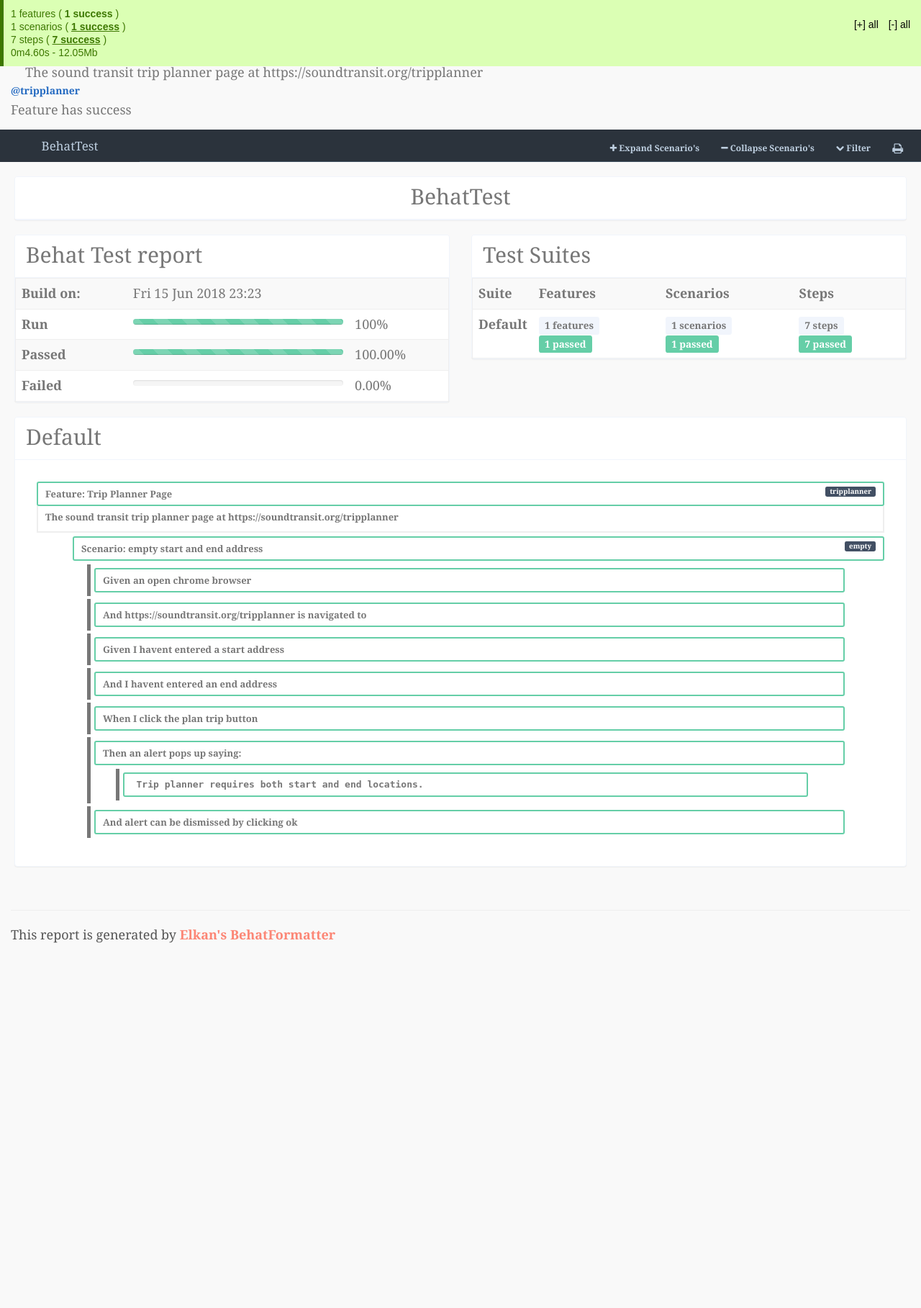
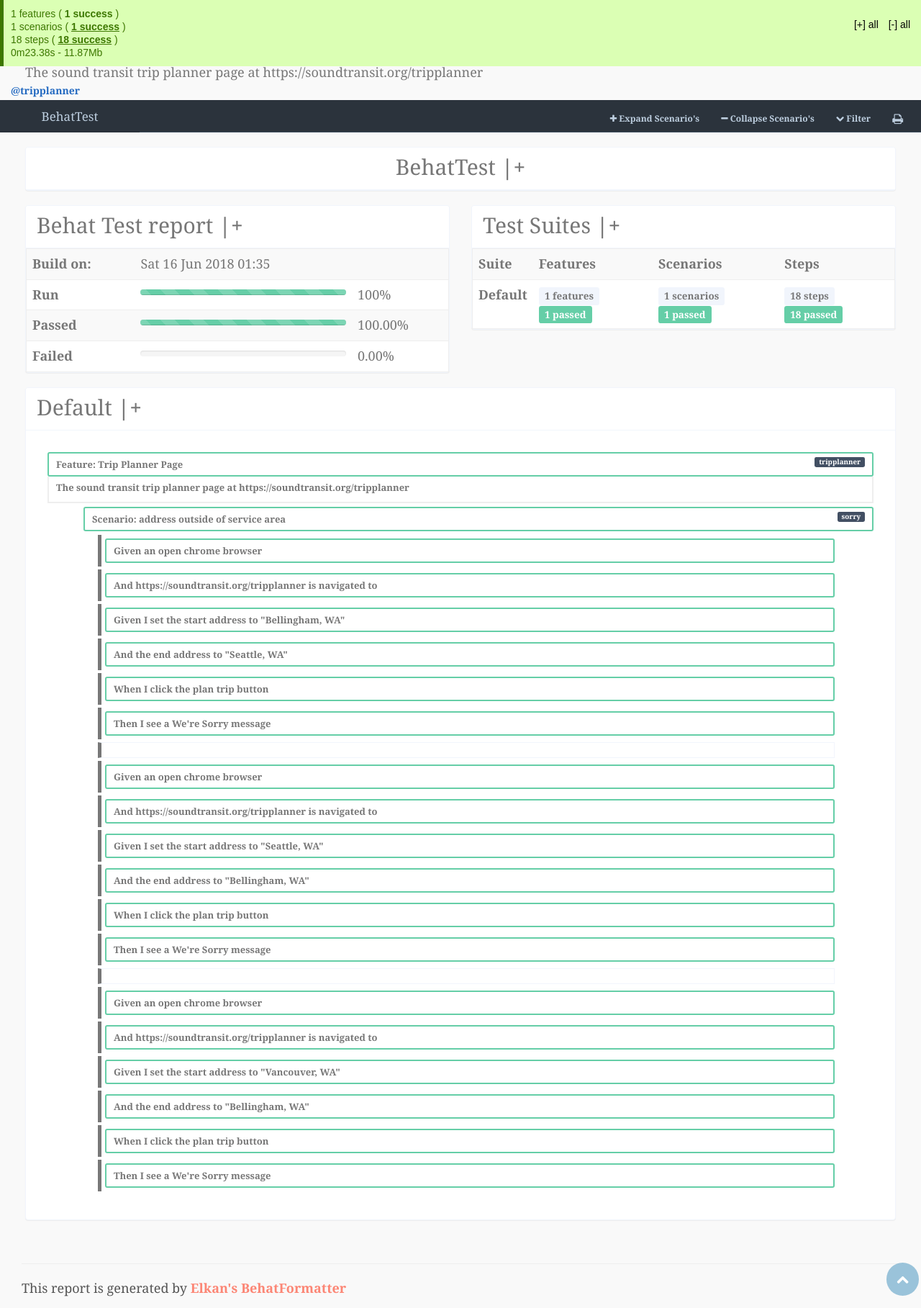
Before and after one commit to jimarasim/behattest, a PHP site: page /build/Index.html in a window 1280 px wide. Shown: the whole page at 72% size. Before the commit the page ends 1310 px from the top, so only its background shows below. Run offline with PHP 8.4, Linux system fonts and the light colour scheme; some libraries are stand-ins or nearby versions.

Commit message:
added test for invalid addresses

```diff
--- a/build/Index.html
+++ b/build/Index.html
@@ -339,11 +339,11 @@
             </ul>
             <div class="scenario">
                 <ul class="tags">
-                    <li>@empty</li>
+                    <li>@sorry</li>
                 </ul>
                 <h3>
-                    <span class="keyword"> Scenario: </span>
-                    <span class="title">empty start and end address</span>
+                    <span class="keyword"> Scenario Outline: </span>
+                    <span class="title">address outside of service area</span>
                 </h3>
                 <ol>
                     <li class="passed">
@@ -363,15 +363,15 @@
                     <li class="passed">
                         <div class="step">
                             <span class="keyword">Given </span>
-                            <span class="text">I havent entered a start address </span>
-                            <span class="path">TripPlannerContext::iHaventEnteredAStartAddress()</span>
+                            <span class="text">I set the start address to "Bellingham, WA" </span>
+                            <span class="path">TripPlannerContext::iSetTheStartAddressTo()</span>
                         </div>
                     </li>
                     <li class="passed">
                         <div class="step">
                             <span class="keyword">And </span>
-                            <span class="text">I havent entered an end address </span>
-                            <span class="path">TripPlannerContext::iHaventEnteredAnEndAddress()</span>
+                            <span class="text">the end address to "Seattle, WA" </span>
+                            <span class="path">TripPlannerContext::theEndAddressTo()</span>
                         </div>
                     </li>
                     <li class="passed">
@@ -384,19 +384,94 @@
                     <li class="passed">
                         <div class="step">
                             <span class="keyword">Then </span>
-                            <span class="text">an alert pops up saying: </span>
-                            <span class="path">TripPlannerContext::anAlertPopsUpSaying()</span>
+                            <span class="text">I see a We're Sorry message </span>
+                            <span class="path">TripPlannerContext::iSeeAWereSorryMessage()</span>
+                        </div>
+                    </li>
+                    <li class="passed">
+                        <div class="step">
+                            <span class="keyword">Given </span>
+                            <span class="text">an open chrome browser </span>
+                            <span class="path">CommonContext::anOpenChromeBrowser()</span>
                         </div>
                     </li>
                     <li class="passed">
                         <div class="step">
                             <span class="keyword">And </span>
-                            <span class="text">alert can be dismissed by clicking ok </span>
-                            <span class="path">TripPlannerContext::alertCanBeDismissedByClickingOk()</span>
+                            <span class="text">https://soundtransit.org/tripplanner is navigated to </span>
+                            <span class="path">TripPlannerContext::httpsSoundtransitOrgTripplannerIsNavigatedTo()</span>
                         </div>
                     </li>
-                </ol>
-            </div>
+                    <li class="passed">
+                        <div class="step">
+                            <span class="keyword">Given </span>
+                            <span class="text">I set the start address to "Seattle, WA" </span>
+                            <span class="path">TripPlannerContext::iSetTheStartAddressTo()</span>
+                        </div>
+                    </li>
+                    <li class="passed">
+                        <div class="step">
+                            <span class="keyword">And </span>
+                            <span class="text">the end address to "Bellingham, WA" </span>
+                            <span class="path">TripPlannerContext::theEndAddressTo()</span>
+                        </div>
+                    </li>
+                    <li class="passed">
+                        <div class="step">
+                            <span class="keyword">When </span>
+                            <span class="text">I click the plan trip button </span>
+                            <span class="path">TripPlannerContext::iClickThePlanTripButton()</span>
+                        </div>
+                    </li>
+                    <li class="passed">
+                        <div class="step">
+                            <span class="keyword">Then </span>
+                            <span class="text">I see a We're Sorry message </span>
+                            <span class="path">TripPlannerContext::iSeeAWereSorryMessage()</span>
+                        </div>
+                    </li>
+                    <li class="passed">
+                        <div class="step">
+                            <span class="keyword">Given </span>
+                            <span class="text">an open chrome browser </span>
+                            <span class="path">CommonContext::anOpenChromeBrowser()</span>
+                        </div>
+                    </li>
+                    <li class="passed">
+                        <div class="step">
+                            <span class="keyword">And </span>
+                            <span class="text">https://soundtransit.org/tripplanner is navigated to </span>
+                            <span class="path">TripPlannerContext::httpsSoundtransitOrgTripplannerIsNavigatedTo()</span>
+                        </div>
+                    </li>
+                    <li class="passed">
+                        <div class="step">
+                            <span class="keyword">Given </span>
+                            <span class="text">I set the start address to "Vancouver, WA" </span>
+                            <span class="path">TripPlannerContext::iSetTheStartAddressTo()</span>
+                        </div>
+                    </li>
+                    <li class="passed">
+                        <div class="step">
+                            <span class="keyword">And </span>
+                            <span class="text">the end address to "Bellingham, WA" </span>
+                            <span class="path">TripPlannerContext::theEndAddressTo()</span>
+                        </div>
+                    </li>
+                    <li class="passed">
+                        <div class="step">
+                            <span class="keyword">When </span>
+                            <span class="text">I click the plan trip button </span>
+                            <span class="path">TripPlannerContext::iClickThePlanTripButton()</span>
+                        </div>
+                    </li>
+                    <li class="passed">
+                        <div class="step">
+                            <span class="keyword">Then </span>
+                            <span class="text">I see a We're Sorry message </span>
+                            <span class="path">TripPlannerContext::iSeeAWereSorryMessage()</span>
+                        </div>
+                    </li>
             <div class="featureResult success">Feature has success
             </div>
         </div><!DOCTYPE html>
@@ -498,7 +573,7 @@
                             <tr>
                                 <th>Build on:</th>
                                 <td>
-                                    Fri 15 Jun 2018 23:23
+                                    Sat 16 Jun 2018 01:35
                                 </td>
                                 <td></td>
                             </tr>
@@ -568,6 +643,17 @@
 
 
 
+
+
+
+
+
+
+
+
+
+
+
                                                                                                                                             <td>
                                     <span id="label" class="label label-default">1 features </span>
                                     <span id="label" class="label label-success">1 passed</span>
@@ -581,8 +667,8 @@
                                     <span id="label" class="label label-info"></span>
                                 </td>
                                 <td>
-                                    <span id="label" class="label label-default">7 steps</span>
-                                    <span id="label" class="label label-success">7 passed</span>
+                                    <span id="label" class="label label-default">18 steps</span>
+                                    <span id="label" class="label label-success">18 passed</span>
                                     <span id="label" class="label label-danger"></span>
                                     <span id="label" class="label label-info"></span>
                                 </td>
@@ -617,8 +703,8 @@
                                             </li>
                                                                                     <div class="dd">
                                                                                     <li class="dd-item scenario success" data-id="scenario-1-1">
-                                                <div class="dd-nodrag dd-success">Scenario: empty start and end address
-                                                                                                                                                                                        <span class="pull-right label label-primary">empty</span>
+                                                <div class="dd-nodrag dd-success">Scenario: address outside of service area
+                                                                                                                                                                                        <span class="pull-right label label-primary">sorry</span>
                                                                                                                                                                     </div>
 
                                                 <ol class="dd-list">
@@ -636,13 +722,13 @@
                                                                                                             </li>
                                                                                                         <li class="dd-item step" data-id="step-1-1-">
                                                         <div class="dd-nodrag dd-success">
-                                                            <b>Given</b> I havent entered a start address
+                                                            <b>Given</b> I set the start address to &quot;Bellingham, WA&quot;
                                                         </div>
 
                                                                                                             </li>
                                                                                                         <li class="dd-item step" data-id="step-1-1-">
                                                         <div class="dd-nodrag dd-success">
-                                                            <b>And</b> I havent entered an end address
+                                                            <b>And</b> the end address to &quot;Seattle, WA&quot;
                                                         </div>
 
                                                                                                             </li>
@@ -654,20 +740,81 @@
                                                                                                             </li>
                                                                                                         <li class="dd-item step" data-id="step-1-1-">
                                                         <div class="dd-nodrag dd-success">
-                                                            <b>Then</b> an alert pops up saying:
+                                                            <b>Then</b> I see a We&#039;re Sorry message
                                                         </div>
-                                                                                                                  <ol class="dd-list">
-                                                             <li class="dd-item step-argument dd-collapsed" data-id="step-1-1--argument">
-                                                                 <div class="dd-nodrag dd-success">
-                                                                                                                                                                                                                                                                                         <p style="padding-left:0.5em; overflow-x:scroll; white-space:nowrap; font-family:monospace">Trip planner requires both start and end locations.</p>
-                                                                                                                                                                                                                                                                                                                                                    </div>
-                                                             </li>
-                                                         </ol>
+
+                                                                                                                    </li><li class="list-group-item break">
+                                                                                                            </li>
+                                                                                                        <li class="dd-item step" data-id="step-1-1-">
+                                                        <div class="dd-nodrag dd-success">
+                                                            <b>Given</b> an open chrome browser
+                                                        </div>
 
                                                                                                             </li>
                                                                                                         <li class="dd-item step" data-id="step-1-1-">
                                                         <div class="dd-nodrag dd-success">
-                                                            <b>And</b> alert can be dismissed by clicking ok
+                                                            <b>And</b> https://soundtransit.org/tripplanner is navigated to
+                                                        </div>
+
+                                                                                                            </li>
+                                                                                                        <li class="dd-item step" data-id="step-1-1-">
+                                                        <div class="dd-nodrag dd-success">
+                                                            <b>Given</b> I set the start address to &quot;Seattle, WA&quot;
+                                                        </div>
+
+                                                                                                            </li>
+                                                                                                        <li class="dd-item step" data-id="step-1-1-">
+                                                        <div class="dd-nodrag dd-success">
+                                                            <b>And</b> the end address to &quot;Bellingham, WA&quot;
+                                                        </div>
+
+                                                                                                            </li>
+                                                                                                        <li class="dd-item step" data-id="step-1-1-">
+                                                        <div class="dd-nodrag dd-success">
+                                                            <b>When</b> I click the plan trip button
+                                                        </div>
+
+                                                                                                            </li>
+                                                                                                        <li class="dd-item step" data-id="step-1-1-">
+                                                        <div class="dd-nodrag dd-success">
+                                                            <b>Then</b> I see a We&#039;re Sorry message
+                                                        </div>
+
+                                                                                                                    </li><li class="list-group-item break">
+                                                                                                            </li>
+                                                                                                        <li class="dd-item step" data-id="step-1-1-">
+                                                        <div class="dd-nodrag dd-success">
+                                                            <b>Given</b> an open chrome browser
+                                                        </div>
+
+                                                                                                            </li>
+                                                                                                        <li class="dd-item step" data-id="step-1-1-">
+                                                        <div class="dd-nodrag dd-success">
+                                                            <b>And</b> https://soundtransit.org/tripplanner is navigated to
+                                                        </div>
+
+                                                                                                            </li>
+                                                                                                        <li class="dd-item step" data-id="step-1-1-">
+                                                        <div class="dd-nodrag dd-success">
+                                                            <b>Given</b> I set the start address to &quot;Vancouver, WA&quot;
+                                                        </div>
+
+                                                                                                            </li>
+                                                                                                        <li class="dd-item step" data-id="step-1-1-">
+                                                        <div class="dd-nodrag dd-success">
+                                                            <b>And</b> the end address to &quot;Bellingham, WA&quot;
+                                                        </div>
+
+                                                                                                            </li>
+                                                                                                        <li class="dd-item step" data-id="step-1-1-">
+                                                        <div class="dd-nodrag dd-success">
+                                                            <b>When</b> I click the plan trip button
+                                                        </div>
+
+                                                                                                            </li>
+                                                                                                        <li class="dd-item step" data-id="step-1-1-">
+                                                        <div class="dd-nodrag dd-success">
+                                                            <b>Then</b> I see a We&#039;re Sorry message
                                                         </div>
 
                                                                                                             </li>
@@ -792,10 +939,10 @@
                     1 scenarios ( <strong class="passed">1 success</strong> )
                 </p>
                 <p class="steps">
-                    7 steps ( <strong class="passed">7 success</strong> )
+                    18 steps ( <strong class="passed">18 success</strong> )
                 </p>
                 <p class="time">
-                0m4.60s - 12.05Mb
+                0m23.38s - 11.87Mb
                 </p>
             </div>
             <div class="switchers">
--- a/features/bootstrap/Pages/TripPlanner.php
+++ b/features/bootstrap/Pages/TripPlanner.php
@@ -62,7 +62,12 @@ class TripPlanner extends Page {
         $this->driver->wait(10, 500)->until(
             WebDriverExpectedCondition::alertIsPresent()
         );
+    }
 
+    public function waitForWereSorryHeader() {
+        $this->driver->wait(10, 500)->until(
+            WebDriverExpectedCondition::visibilityOfElementLocated(WebDriverBy::xpath("//div[@id=\"trip-data\"]/div[@id=\"no-results\"]/h3[contains(text(),\"We're sorry!\")]"))
+        );
     }
 
     //clicks
```
Also changed, not shown: features/bootstrap/TripPlannerContext.php (+8 -0 lines), 1 other file.
